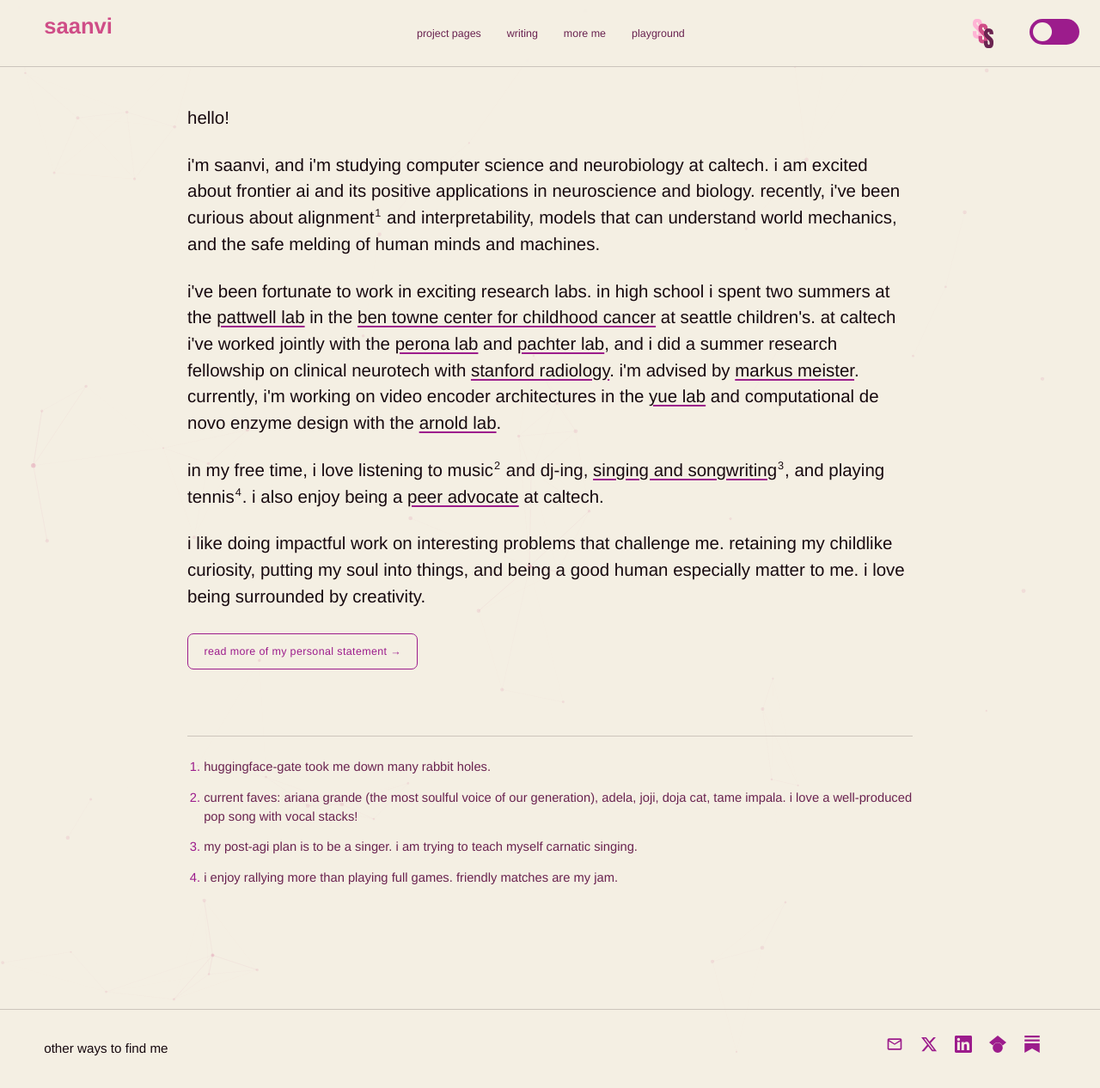
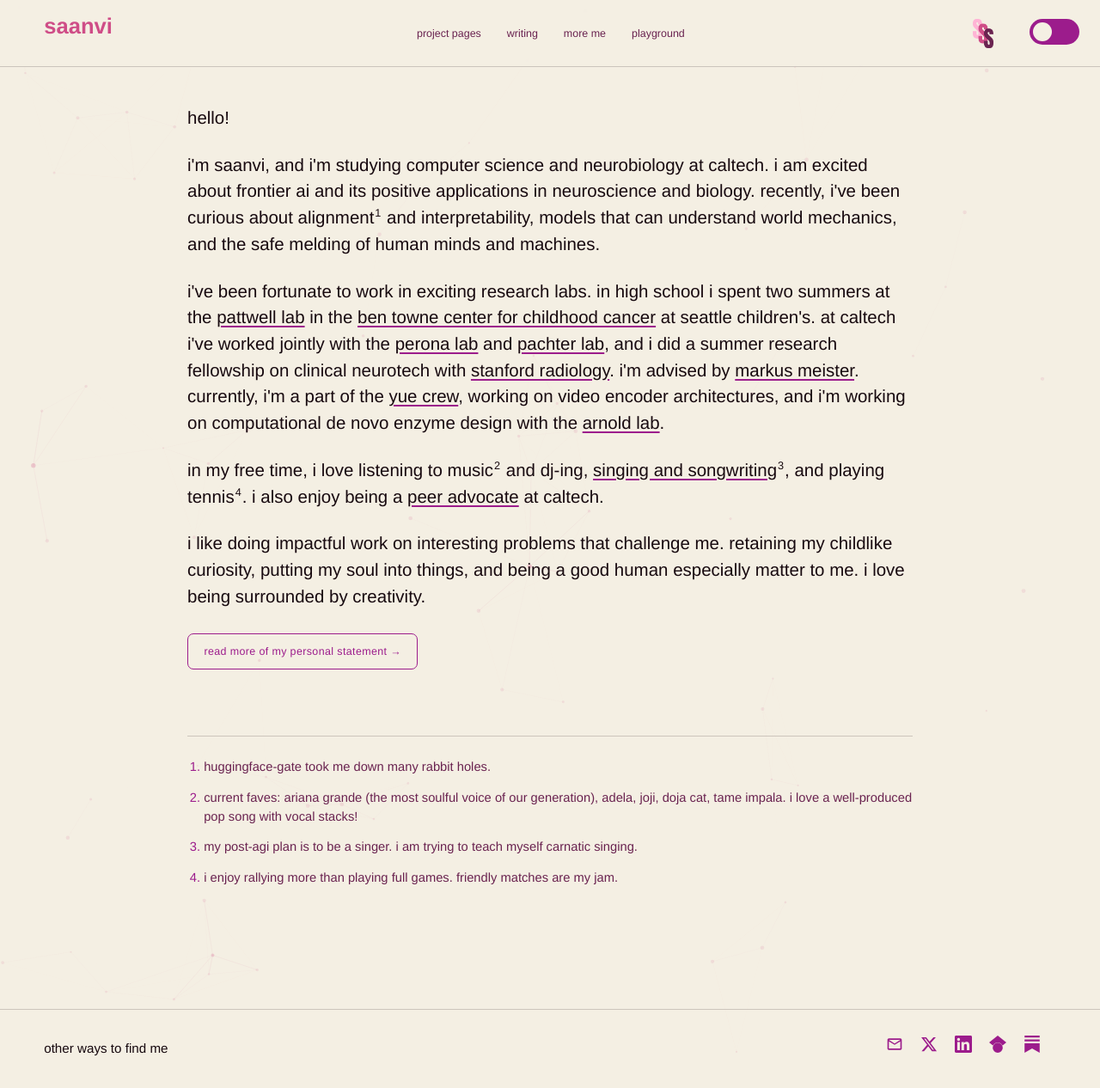
Before and after one commit to saanviiyer/saanviiyer.github.io, a Jekyll site: the page built from index.html, in a window 1280 px wide and 1266 px high. Shown: the whole window at 86% size. Built offline with Jekyll 4.4.1, drawn with Linux system fonts in a browser that asks for light colours; some web fonts are replaced.

Commit message:
Say yue crew, and link it to the about page

```diff
--- a/index.html
+++ b/index.html
@@ -12,7 +12,7 @@ description: >-
 
   <p>i'm saanvi, and i'm studying computer science and neurobiology at caltech. i am excited about frontier ai and its positive applications in neuroscience and biology. recently, i've been curious about alignment<sup id="ref1"><a href="#fn1">1</a></sup> and interpretability, models that can understand world mechanics, and the safe melding of human minds and machines.</p>
 
-  <p>i've been fortunate to work in exciting research labs. in high school i spent two summers at the <a href="https://www.seattlechildrens.org/directory/siobhan-pattwell/" target="_blank" rel="noopener">pattwell lab</a> in the <a href="https://www.seattlechildrens.org/research/centers-programs/childhood-cancer/" target="_blank" rel="noopener">ben towne center for childhood cancer</a> at seattle children's. at caltech i've worked jointly with the <a href="https://www.vision.caltech.edu/" target="_blank" rel="noopener">perona lab</a> and <a href="https://pachterlab.github.io/" target="_blank" rel="noopener">pachter lab</a>, and i did a summer research fellowship on clinical neurotech with <a href="https://radiology.stanford.edu/" target="_blank" rel="noopener">stanford radiology</a>. i'm advised by <a href="https://meisterlab.caltech.edu/" target="_blank" rel="noopener">markus meister</a>. currently, i'm working on video encoder architectures in the <a href="https://www.yisongyue.com/group" target="_blank" rel="noopener">yue lab</a> and computational de novo enzyme design with the <a href="https://fhalab.caltech.edu/" target="_blank" rel="noopener">arnold lab</a>.</p>
+  <p>i've been fortunate to work in exciting research labs. in high school i spent two summers at the <a href="https://www.seattlechildrens.org/directory/siobhan-pattwell/" target="_blank" rel="noopener">pattwell lab</a> in the <a href="https://www.seattlechildrens.org/research/centers-programs/childhood-cancer/" target="_blank" rel="noopener">ben towne center for childhood cancer</a> at seattle children's. at caltech i've worked jointly with the <a href="https://www.vision.caltech.edu/" target="_blank" rel="noopener">perona lab</a> and <a href="https://pachterlab.github.io/" target="_blank" rel="noopener">pachter lab</a>, and i did a summer research fellowship on clinical neurotech with <a href="https://radiology.stanford.edu/" target="_blank" rel="noopener">stanford radiology</a>. i'm advised by <a href="https://meisterlab.caltech.edu/" target="_blank" rel="noopener">markus meister</a>. currently, i'm a part of the <a href="https://www.yisongyue.com/about" target="_blank" rel="noopener">yue crew</a>, working on video encoder architectures, and i'm working on computational de novo enzyme design with the <a href="https://fhalab.caltech.edu/" target="_blank" rel="noopener">arnold lab</a>.</p>
 
   <p>in my free time, i love listening to music<sup id="ref2"><a href="#fn2">2</a></sup> and dj-ing, <a href="https://www.instagram.com/sundisinghs/" target="_blank" rel="noopener">singing and songwriting</a><sup id="ref3"><a href="#fn3">3</a></sup>, and playing tennis<sup id="ref4"><a href="#fn4">4</a></sup>. i also enjoy being a <a href="http://wellness.caltech.edu/advocate-programs/peer-advocate" target="_blank" rel="noopener">peer advocate</a> at caltech.</p>
 
```
